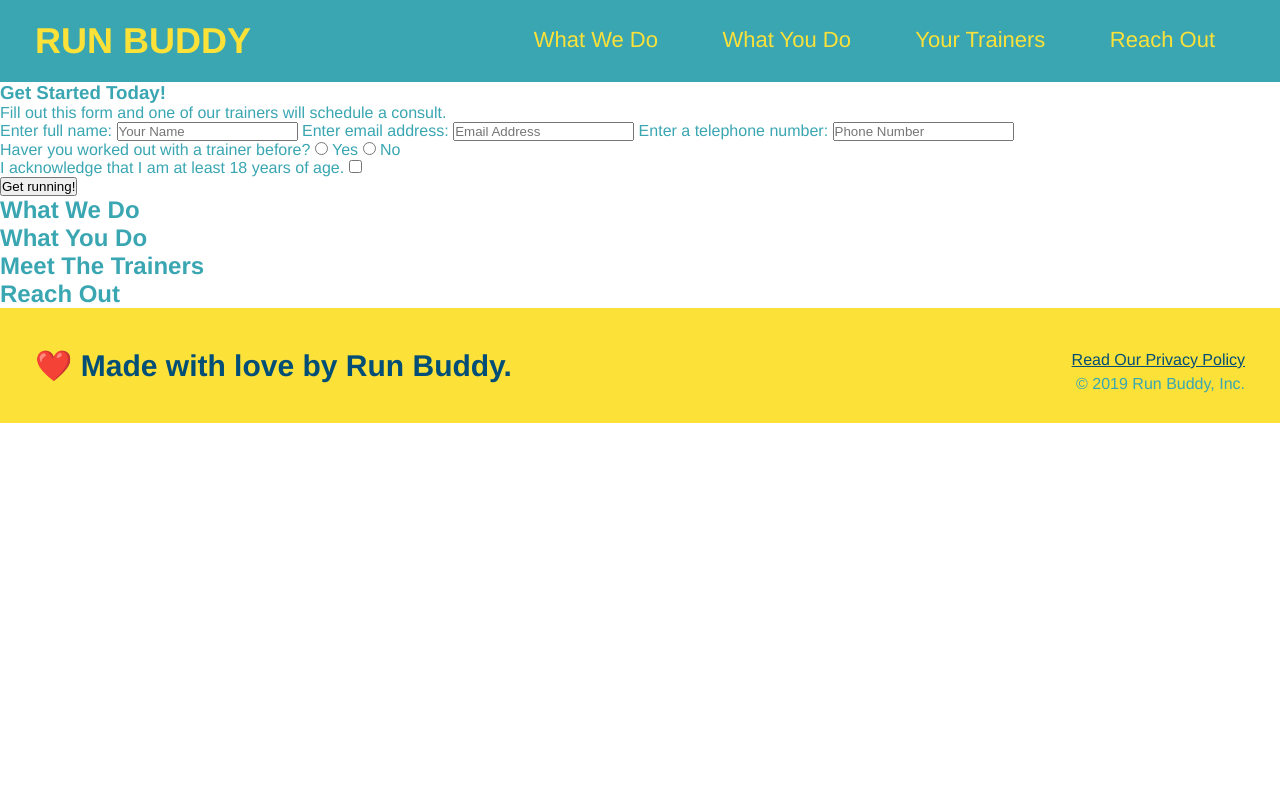
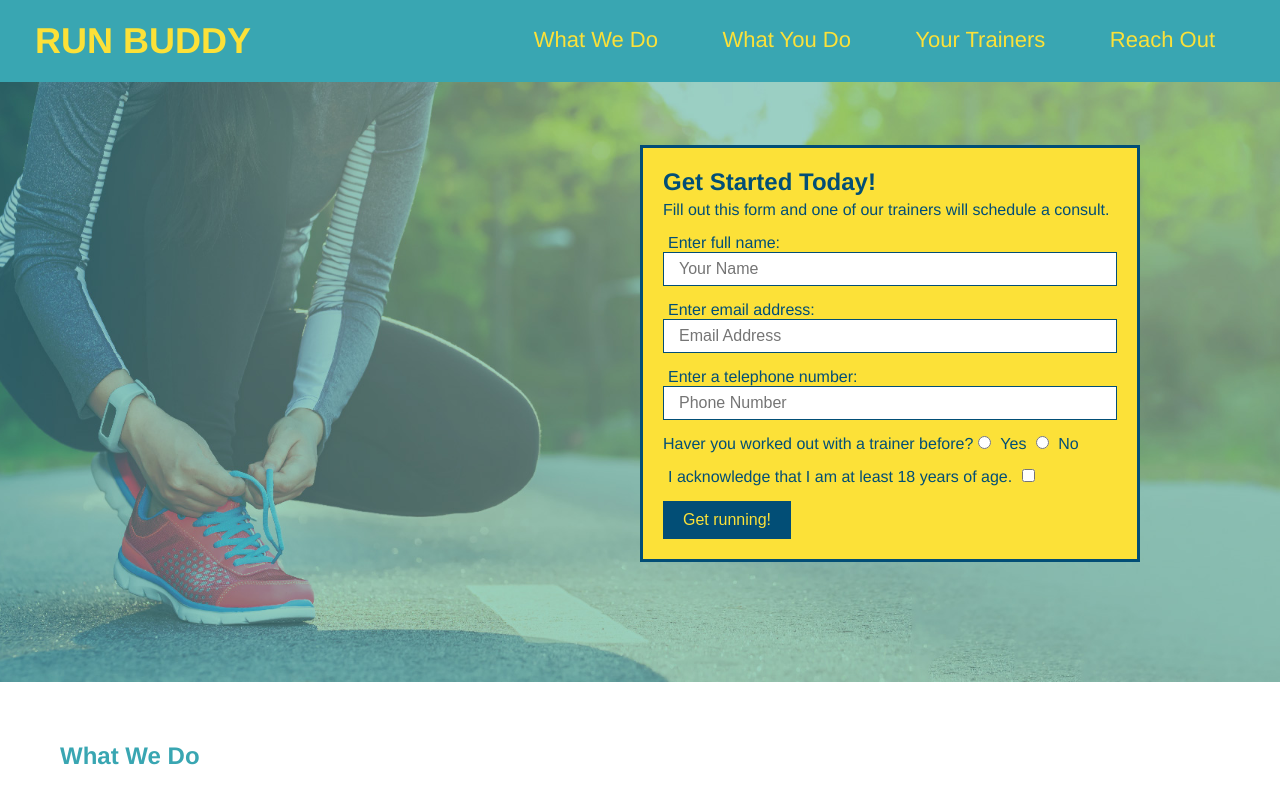
Before and after one commit to cdona0908/run-buddy, a plain HTML site: page index.html in a window 1280 px wide. Shown: the top 800 px of the page. Drawn offline with Linux system fonts and the light colour scheme.

Commit message:
hero section style

```diff
--- a/assets/css/style.css
+++ b/assets/css/style.css
@@ -65,3 +65,55 @@ footer div {
 footer a {
   color: #024e76;
 }
+
+section {
+  padding: 60px;
+  }
+
+/* Hero Style Start*/
+.hero {
+  background-image: url("../images/hero-bg.jpg");
+  height: 600px;
+  background-size: cover;
+  background-position: center;
+  position: relative;
+}
+/* Hero Style End*/
+
+/* Hero Form Style Start*/
+.hero-form {
+  background-color: #fce138;
+  color: #024e76;
+  width: 500px;
+  padding: 20px;
+  border: solid 3px #024e76;
+  position: absolute;
+  bottom: 120px;
+  right: 140px;
+}
+.hero-form h3 {
+  margin: 0px;
+  font-size: 24px;
+}
+.hero-form p {
+  margin: 5px 0 15px 0;
+}
+.form-input {
+  border: 1px solid #024e76;
+  display: block;
+  padding: 7px 15px;
+  font-size: 16px;
+  color: #024e76;
+  width: 100%;
+  margin-bottom: 15px;
+}
+.hero-form label {
+  margin: 0 5px;
+}
+.hero-form button {
+  color: #fce138;
+  background-color: #024e76;
+  border: none;
+  font-size: 16px;
+  padding: 10px 20px;
+}
--- a/index.html
+++ b/index.html
@@ -37,18 +37,18 @@
   </header>
 
   <!-- hero/jumbotron -->
-  <section>
-    <div>
+  <section class="hero">
+    <div class="hero-form">
       <h3>Get Started Today!</h3>
       <p>Fill out this form and one of our trainers will schedule a consult.</p>
       <!-- Add form element-->
       <form>
         <label for="name">Enter full name:</label>
-        <input type="text" placeholder="Your Name" name="name" id="name"/>
+        <input type="text" placeholder="Your Name" name="name" id="name" class="form-input"/>
         <label for="email">Enter email address:</label>
-        <input type="text" placeholder="Email Address" name="email" id="email"/>
+        <input type="email" placeholder="Email Address" name="email" id="email" class="form-input"/>
         <label for="phone">Enter a telephone number:</label>
-        <input type="text" placeholder="Phone Number" name="phone" id="phone"/>
+        <input type="tel" placeholder="Phone Number" name="phone" id="phone" class="form-input"/>
         <p>
           Haver you worked out with a trainer before?
           <input type="radio" name="trainer-confirm" id="trainer-yes"/>
```
Also changed, not shown: assets/images/hero-bg.jpg (added).
